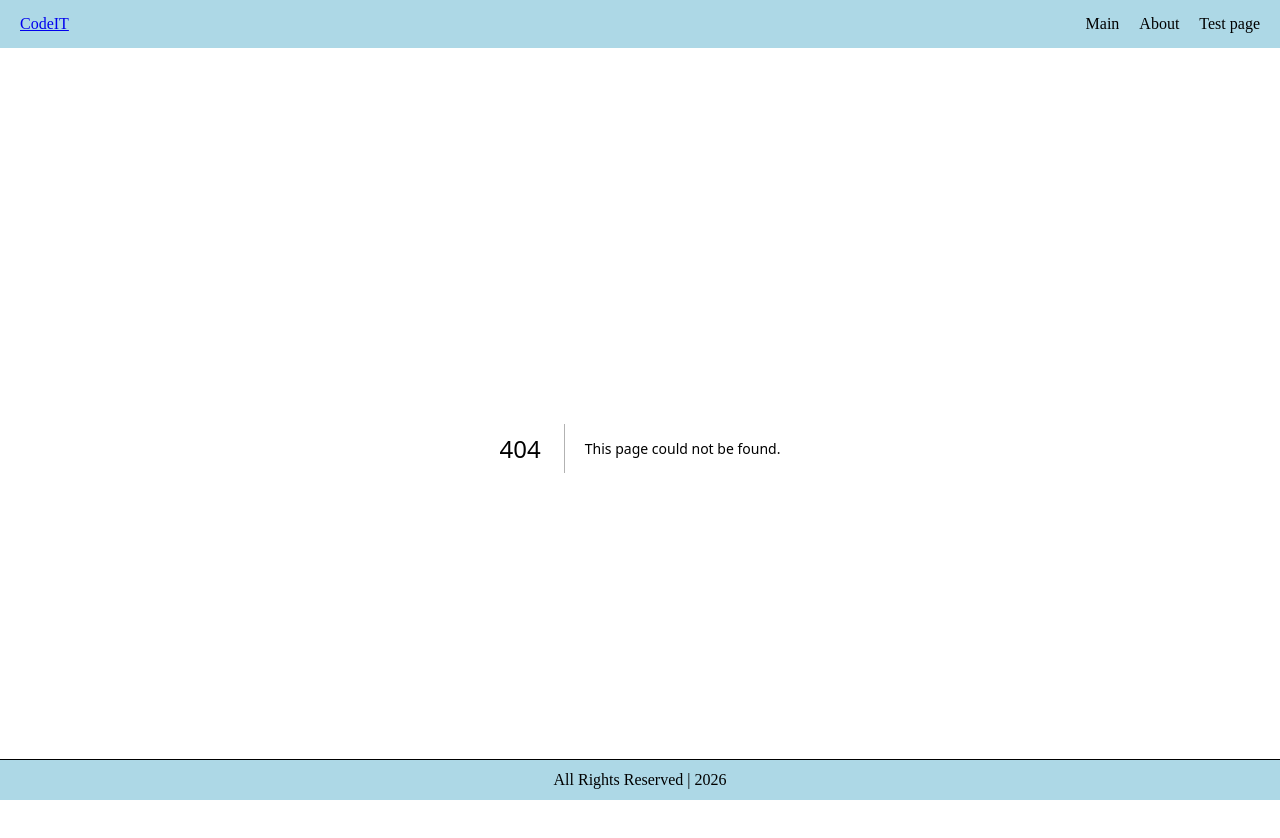
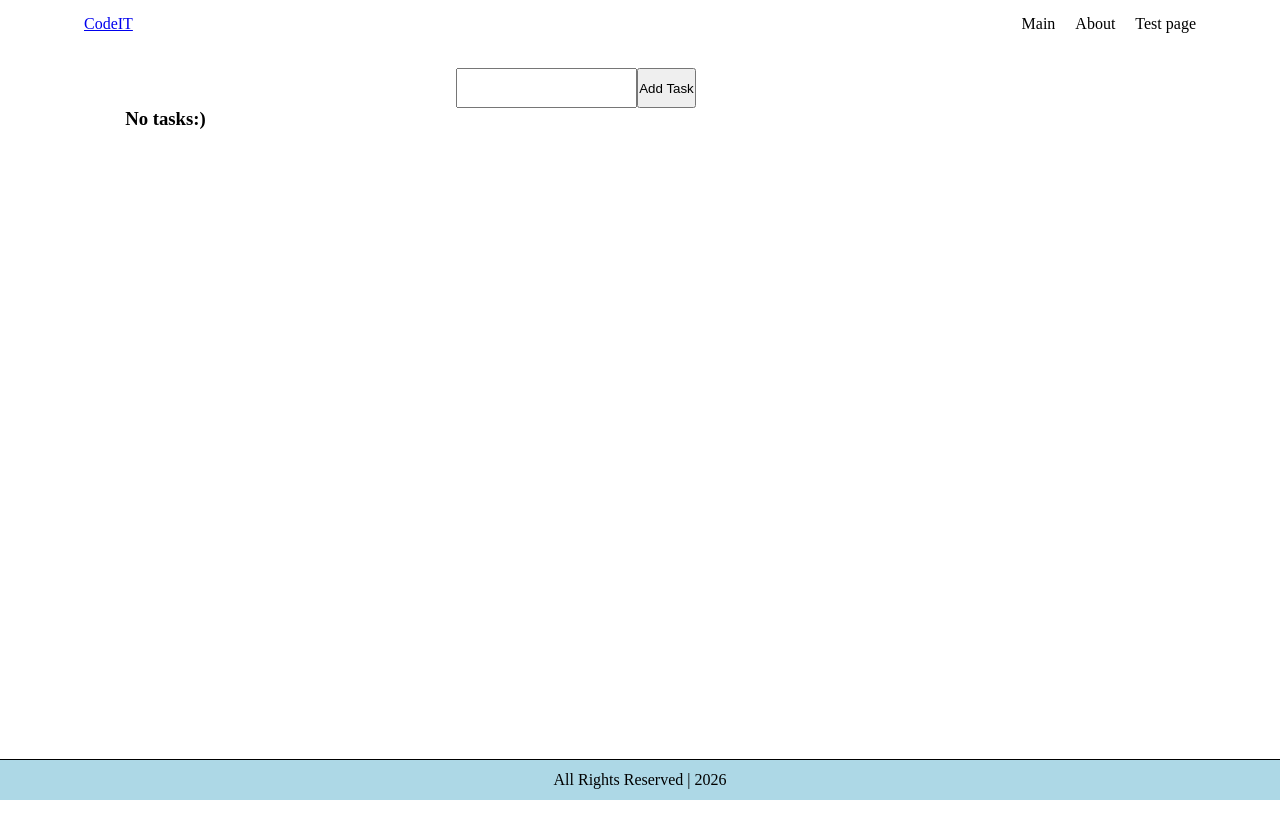
Before and after one commit to saikoodesu/educational_purposes, a Next.js app: page /todo in a window 1280 px wide. Before the commit this address had no page. Shown: the top 838 px of the page. After the commit the page ends 800 px from the top, so only its background shows below. Built offline with nearby package versions, Linux system fonts and the light colour scheme.

Commit message:
ukana ori leqciis kodi ar damipushavs da yvelaferi ertad vqeni hope its not a problem

```diff
--- a/src/app/globals.css
+++ b/src/app/globals.css
@@ -5,3 +5,31 @@
   margin: 0;
   box-sizing: border-box;
 }
+:root {
+  --global-max-width: 1200px;
+}
+
+body {
+  height: 100vh;
+  display: flex;
+  flex-direction: column;
+  justify-content: space-between;
+}
+
+.errorCont {
+  display: flex;
+  flex-direction: column;
+  align-items: center;
+  gap: 30px;
+}
+
+.errorCont button {
+  cursor: pointer;
+  padding: 10px 20px;
+  border-radius: 7px;
+  border: none;
+}
+
+.errorCont button:hover {
+   background-color: aliceblue;
+}
--- /dev/null
+++ b/src/app/todo/page.jsx
@@ -0,0 +1,89 @@
+"use client";
+import React, { useEffect, useState } from "react";
+import styles from "./page.module.css";
+
+const Todo = () => {
+  const [task, setTask] = useState("");
+  const [tasksArray, setTasksArray] = useState([]);
+
+  const onChange = (e) => {
+    setTask(e.target.value);
+    console.log(task);
+  };
+
+  const addTask = () => {
+    if (!task) return;
+    setTasksArray((prevTasks) => {
+      return [
+        ...prevTasks,
+        { task: task, completed: false, id: crypto.randomUUID() },
+      ];
+    });
+    setTask("");
+  };
+
+  const removeTask = (id) => {
+    let res = tasksArray.filter((t) => t.id !== id);
+    setTasksArray(res);
+  };
+
+  const toggleTask = (id) => {
+    const toggledArray = tasksArray.map((t) => {
+      return t.id === id ? { ...t, completed: !t.completed } : t;
+    });
+    setTasksArray(toggledArray);
+  };
+
+  useEffect(() => {
+    if (localStorage.getItem("todoTasks") === null) return;
+
+    const dataInStorage = JSON.parse(localStorage.getItem("todoTasks"));
+    if (dataInStorage.length > 0) setTasksArray(dataInStorage);
+
+    // throw new Error("სერვერთან ვერ ხდება დაკავშირება, სცადეთ მოგვიანებით!")
+  }, []);
+
+  useEffect(() => {
+    localStorage.setItem("todoTasks", JSON.stringify(tasksArray));
+  }, [tasksArray]);
+
+  // Enter-ის listener:
+  const onKeyDown = (e) => {
+    if (e.key === "Enter") addTask();
+  };
+
+  return (
+    <div className={styles.todoCont}>
+      <div className={styles.inputCont}>
+        <input
+          type="text"
+          onChange={onChange}
+          value={task}
+          onKeyDown={onKeyDown}
+        />
+        <button onClick={addTask}>Add Task</button>
+      </div>
+      <ol className={styles.listCont}>
+        {tasksArray.map((t, index, array) => {
+          return (
+            <div key={t.id} className={styles.taskCont}>
+              <li
+                onClick={() => toggleTask(t.id)}
+                className={t.completed ? styles.done : ""}
+              >
+                {t.task}
+              </li>
+              <button className={styles.rmBtn} onClick={() => removeTask(t.id)}>
+                X
+              </button>
+            </div>
+          );
+        })}
+
+        {tasksArray.length === 0 && <h3>{"No tasks:)"}</h3>}
+      </ol>
+    </div>
+  );
+};
+
+export default Todo;
--- /dev/null
+++ b/src/app/todo/page.module.css
@@ -0,0 +1,55 @@
+.todoCont {
+  width: 90%;
+  height: 100%;
+  max-width: var(--global-max-width);
+  display: flex;
+  /* justify-content: center; */
+  flex-direction: column;
+  align-items: center;
+  margin-top: 20px;
+  margin: 20 auto;
+}
+
+.inputCont {
+  display: flex;
+  height: 40px;
+}
+
+.inputCont input {
+  outline: none;
+  /* padding: 3% 4%; */
+  /* flex: 2; */
+}
+.inputCont button {
+  cursor: pointer;
+}
+
+.listCont {
+  width: 80%;
+  margin-left: 20px;
+}
+.taskCont {
+  display: flex;
+  width: 90%;
+  margin-bottom: 5px;
+  justify-content: space-between;
+  li {
+    cursor: pointer;
+  }
+}
+
+.rmBtn {
+  border-radius: 60%;
+  border: none;
+  padding: 10px 15px;
+  cursor: pointer;
+}
+.rmBtn:hover {
+  background-color: rgb(114, 58, 58);
+  color: white;
+}
+
+
+.done {
+  text-decoration: line-through;
+}
--- a/src/components/Header/Header.module.css
+++ b/src/components/Header/Header.module.css
@@ -1,9 +1,12 @@
 .headerCont {
   padding: 15px 20px;
-  background-color: lightblue;
+  /* background-color: aquamarine; */
   display: flex;
   justify-content: space-between;
   align-items: center;
+  max-width: var(--global-max-width);
+  width: 90%;
+  margin: 0 auto;
 }
 
 .navList {
@@ -11,12 +14,10 @@
   gap: 20px;
   list-style-type: none;
 }
-
 .navItem {
   color: black;
   text-decoration: none;
 }
-
 .logo {
   font-size: 25px;
 }
```
Also changed, not shown: src/app/error.jsx (added, +14 -0 lines), src/app/loading.jsx (added, +7 -0 lines).
